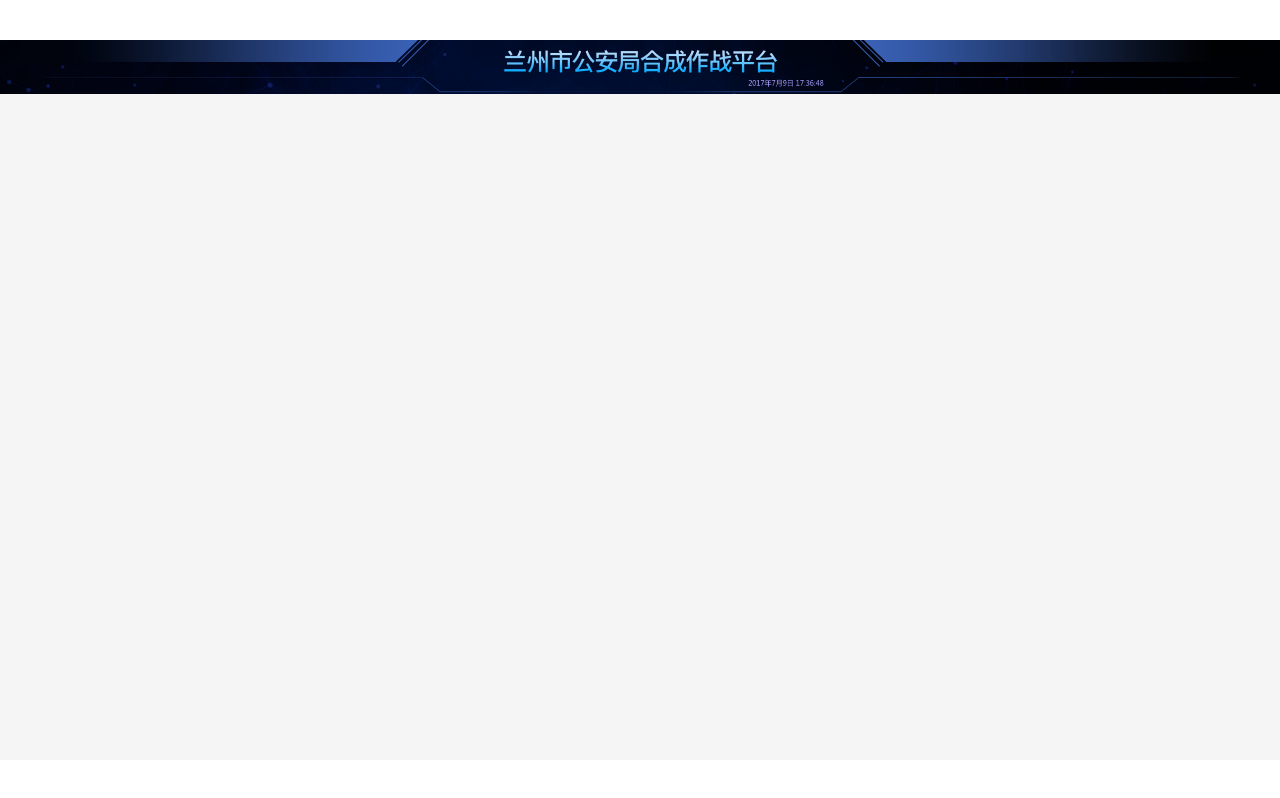
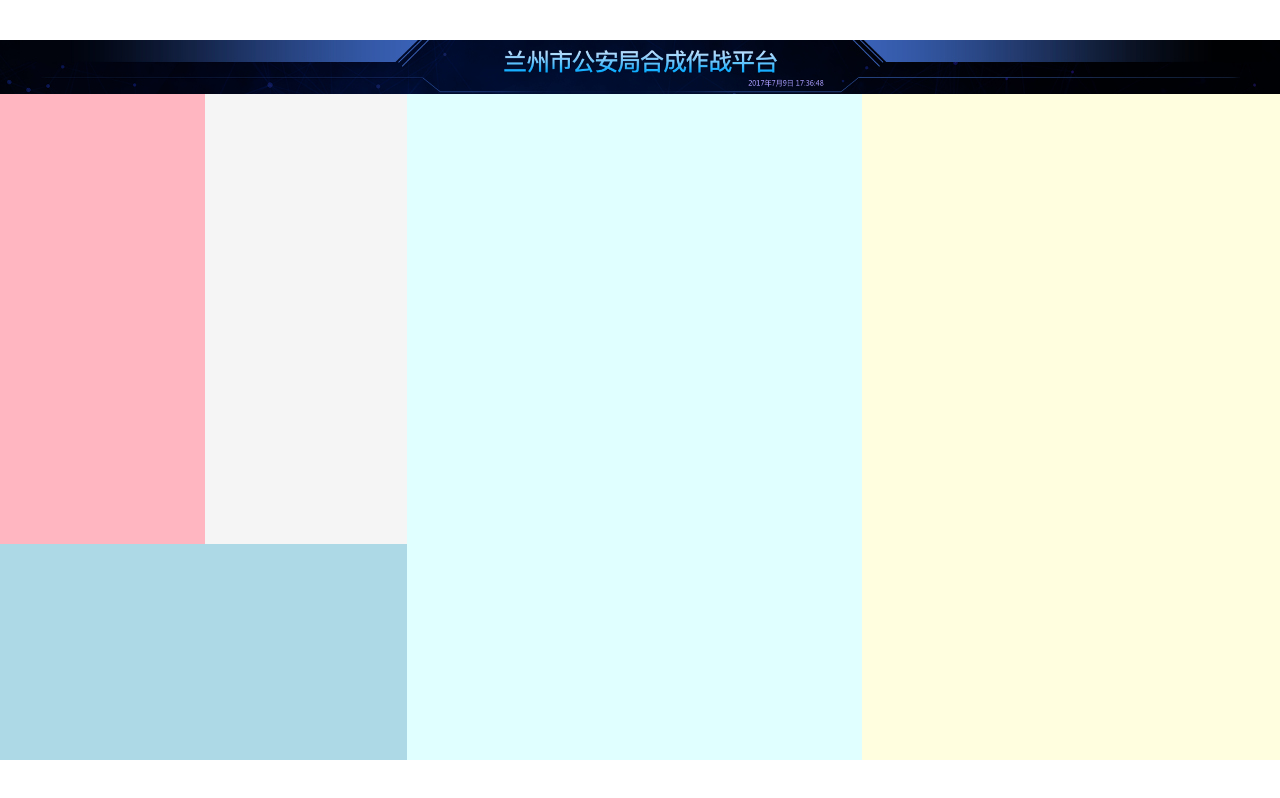
Before and after one commit to wuyangqin/visual-data, a React (Vite) app: page /#/ in a window 1280 px wide. Built offline with nearby package versions, Linux system fonts and the light colour scheme.

Commit message:
构建大致的grid布局

```diff
--- a/src/pages/home.scss
+++ b/src/pages/home.scss
@@ -1,8 +1,38 @@
 @import "../shared/helper";
 
 .home {
-  header {
+  flex: 1;
+  display: flex;
+  flex-direction: column;
+  > header {
     height: px(102);
     background-size: cover;
   }
+  > main {
+    flex: 1;
+    display: grid;
+    grid-template:
+      "box1 box2 box4 box5" 755fr
+      "box3 box3 box4 box5" 363fr / 366fr 361fr 811fr 747fr;
+    > .section1 {
+      grid-area: box1;
+      background: lightpink;
+    }
+    > .section2 {
+      grid-area: box2;
+      background: whitesmoke;
+    }
+    > .section3 {
+      grid-area: box3;
+      background: lightblue;
+    }
+    > .section4 {
+      grid-area: box4;
+      background: lightcyan;
+    }
+    > .section5 {
+      grid-area: box5;
+      background: lightyellow;
+    }
+  }
 }
--- a/src/pages/home.tsx
+++ b/src/pages/home.tsx
@@ -3,11 +3,16 @@
 import headerBg from '../static/images/header.png'
 
 export const Home = () => {
-  return (
-    <div>
-      <div className="home">
-          <header style={{backgroundImage:`url(${headerBg})`}}></header>
-      </div>
-    </div>
-  );
+    return (
+        <div className="home">
+            <header style={{backgroundImage: `url(${headerBg})`}}></header>
+            <main>
+                <section className="section1"></section>
+                <section className="section2"></section>
+                <section className="section3"></section>
+                <section className="section4"></section>
+                <section className="section5"></section>
+            </main>
+        </div>
+    );
 };
--- a/src/shared/style.scss
+++ b/src/shared/style.scss
@@ -23,4 +23,12 @@
 #root {
   margin: auto;
   background: whitesmoke;
+  display: flex;
+  flex-direction: column;
 }
+
+.App{
+  flex: 1;
+  display: flex;
+  flex-direction: column;
+}
```
